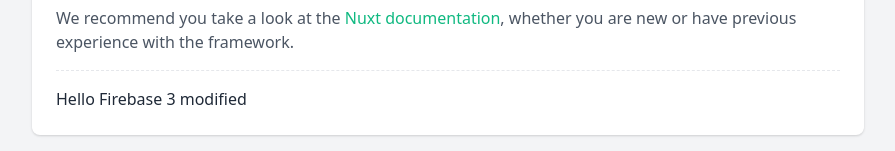
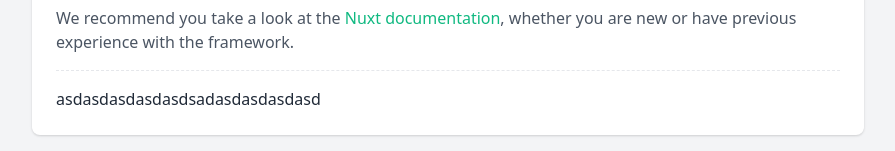
Before and after one commit to vertesip/ArnoldTattoo, a Nuxt app in the folder src/: page / in a window 1280 px wide. Shown: the part 380-531 px from the top of the page, without its empty margins (192-1087 px from the left). Built offline with nearby package versions, Linux system fonts and the light colour scheme.

Commit message:
Modified deployment

```diff
--- a/src/components/Tutorial.vue
+++ b/src/components/Tutorial.vue
@@ -73,7 +73,7 @@
           framework.<br />
         </p>
         <p class="mt-4 pt-4 text-gray-800 border-t border-dashed">
-          Hello Firebase 3 modified
+          asdasdasdasdasdsadasdasdasdasd
         </p>
       </div>
       <div class="flex justify-center pt-4 space-x-2">
```
